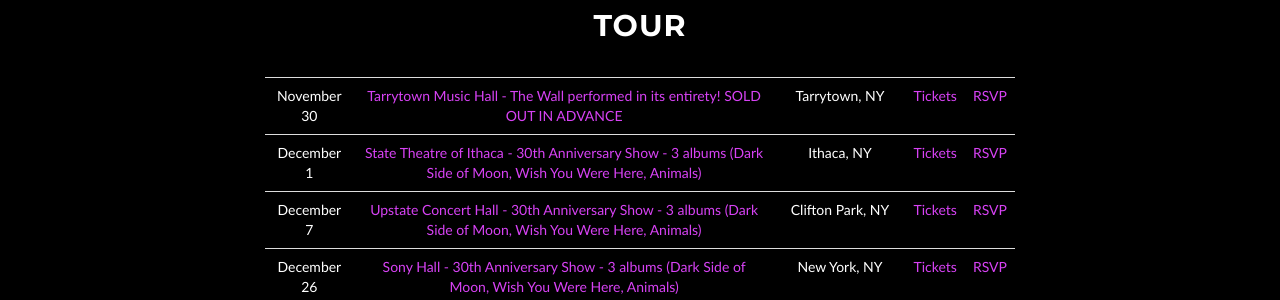
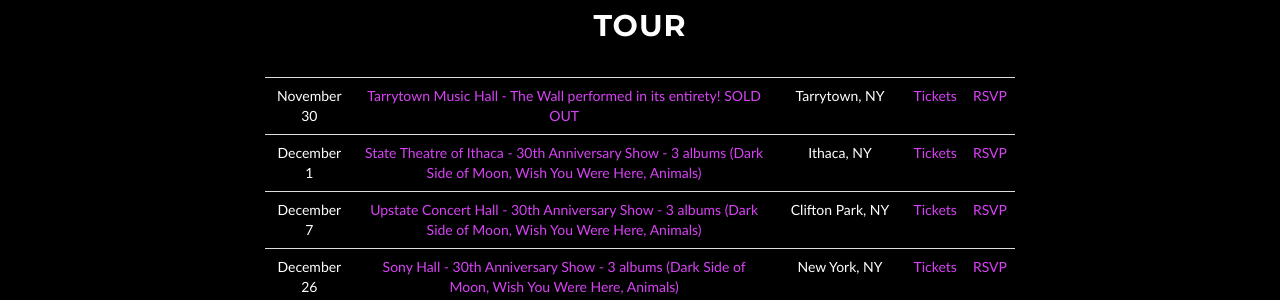
Before and after one commit to machineweb/machineweb.github.io, a Jekyll site: the page built from index.html, in a window 1280 px wide and 900 px high, scrolled down 768 px. Shown: the part 173-473 px from the top of the window. Built offline with Jekyll 4.4.1, drawn with Linux system fonts in a browser that asks for light colours; comment, search, counter and statistics services are not loaded.

Commit message:
Updated tour

```diff
--- a/_data/tour.yml
+++ b/_data/tour.yml
@@ -3483,7 +3483,7 @@
     order: "1538197200000"
 
   - date: "November 30 2018"
-    venue: "Tarrytown Music Hall - The Wall performed in its entirety! SOLD OUT IN ADVANCE"
+    venue: "Tarrytown Music Hall - The Wall performed in its entirety! SOLD OUT"
     venue-url: "https://tickets.tarrytownmusichall.org/ordertickets.asp?p=2811&src=default"
     location: "Tarrytown, NY"
     tickets-url: "https://tickets.tarrytownmusichall.org/ordertickets.asp?p=2811&src=default"
```
